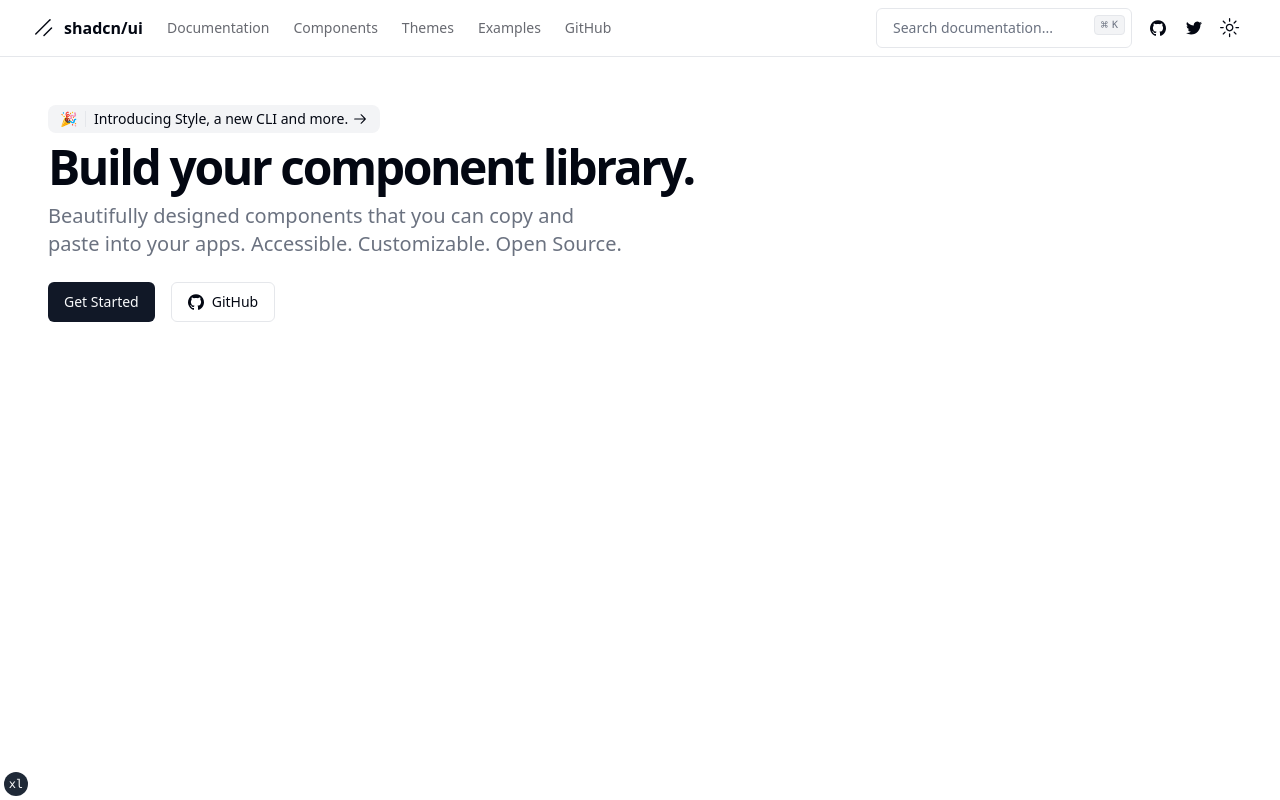
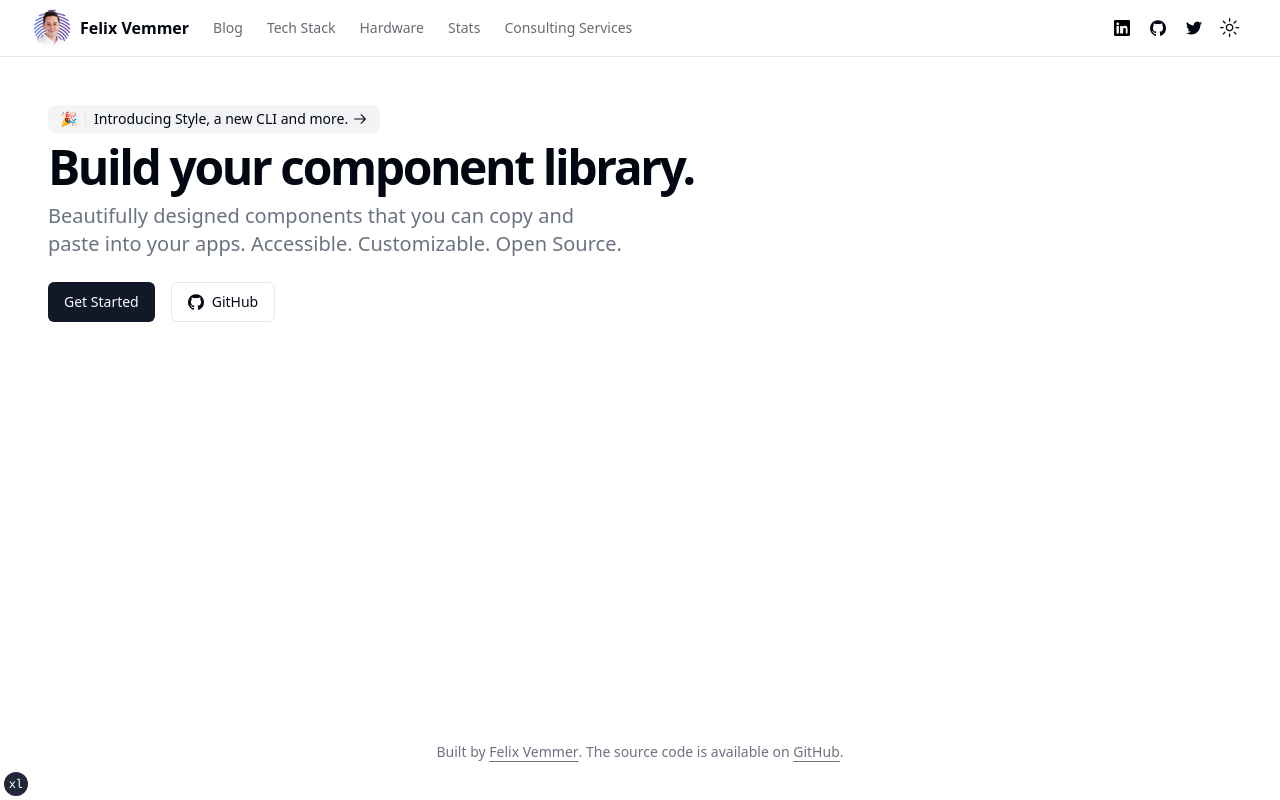
Before and after one commit to feliche93/felixvemmer, a Next.js app in the folder next/: page / in a window 1280 px wide. Built offline with nearby package versions, Linux system fonts and the light colour scheme.

Commit message:
feat: fixes navigation

```diff
--- a/next/src/app/layout.tsx
+++ b/next/src/app/layout.tsx
@@ -2,6 +2,7 @@ import '@/styles/globals.css'
 import { Metadata } from 'next'
 
 import { ThemeProvider } from '@/components/providers'
+import { SiteFooter } from '@/components/site-footer'
 import { SiteHeader } from '@/components/site-header'
 import { TailwindIndicator } from '@/components/tailwind-indicator'
 import { siteConfig } from '@/config/site'
@@ -76,7 +77,7 @@ export default function RootLayout({ children }: RootLayoutProps) {
             <div className="relative flex min-h-screen flex-col">
               <SiteHeader />
               <div className="flex-1">{children}</div>
-              {/* <SiteFooter /> */}
+              <SiteFooter />
             </div>
             <TailwindIndicator />
           </ThemeProvider>
--- a/next/src/components/command-menu.tsx
+++ b/next/src/components/command-menu.tsx
@@ -16,7 +16,7 @@ import {
   CommandList,
   CommandSeparator,
 } from '@/components/ui/command'
-import { docsConfig } from '@/config/docs'
+import { navigationConfig } from '@/config/navigation'
 import { cn } from '@/lib/utils'
 import { NavItem } from '../types/nav'
 
@@ -63,7 +63,7 @@ export function CommandMenu({ ...props }: DialogProps) {
         <CommandList>
           <CommandEmpty>No results found.</CommandEmpty>
           <CommandGroup heading="Links">
-            {docsConfig.mainNav
+            {navigationConfig.mainNav
               .filter((navitem) => !navitem.external)
               .map((navItem) => (
                 <CommandItem
@@ -78,7 +78,7 @@ export function CommandMenu({ ...props }: DialogProps) {
                 </CommandItem>
               ))}
           </CommandGroup>
-          {docsConfig.sidebarNav.map((group) => (
+          {navigationConfig.sidebarNav.map((group) => (
             <CommandGroup key={group.title} heading={group.title}>
               {group.items.map((navItem: NavItem) => (
                 <CommandItem
--- a/next/src/components/icons.tsx
+++ b/next/src/components/icons.tsx
@@ -26,6 +26,11 @@ export const Icons = {
         strokeLinejoin="round"
         strokeWidth="16"
       />
+    </svg>
+  ),
+  linkedin: (props: IconProps) => (
+    <svg xmlns="http://www.w3.org/2000/svg" viewBox="0 0 24 24" {...props}>
+      <path d="M22.225 0H1.77C.79 0 0 .774 0 1.729v20.542C0 23.227.792 24 1.77 24h20.452C23.2 24 24 23.227 24 22.271V1.729C24 .774 23.2 0 22.222 0zM7.356 20.271H3.772V9H7.356v11.271zM5.56 7.858c-1.144 0-2.071-.926-2.071-2.065 0-1.14.927-2.066 2.071-2.066 1.147 0 2.076.926 2.076 2.066 0 1.139-.929 2.065-2.076 2.065zm15.76 12.413h-3.584v-5.569c0-1.328-.026-3.037-1.852-3.037-1.852 0-2.136 1.445-2.136 2.939v5.667H9.165V9h3.44v1.539h.049c.479-.9 1.644-1.85 3.386-1.85 3.62 0 4.28 2.382 4.28 5.479v6.103z" />
     </svg>
   ),
   twitter: (props: IconProps) => (
--- a/next/src/components/main-nav.tsx
+++ b/next/src/components/main-nav.tsx
@@ -3,9 +3,10 @@
 import Link from 'next/link'
 import { usePathname } from 'next/navigation'
 
-import { Icons } from '@/components/icons'
+import { navigationConfig } from '@/config/navigation'
 import { siteConfig } from '@/config/site'
 import { cn } from '@/lib/utils'
+import Image from 'next/image'
 
 export function MainNav() {
   const pathname = usePathname()
@@ -13,54 +14,31 @@ export function MainNav() {
   return (
     <div className="mr-4 hidden md:flex">
       <Link href="/" className="mr-6 flex items-center space-x-2">
-        <Icons.logo className="h-6 w-6" />
+        <Image
+          src={'/logos/felix-vemmer.png'}
+          priority={true}
+          width={40}
+          height={40}
+          alt="Felix Vemmer"
+        />
         <span className="hidden font-bold sm:inline-block">{siteConfig.name}</span>
       </Link>
       <nav className="flex items-center space-x-6 text-sm font-medium">
+        {navigationConfig.mainNav.map((item) => {
+          if (item.external || !item.href) return null
+
+          return (
             <Link
-          href="/docs"
+              href={item.href}
               className={cn(
                 'transition-colors hover:text-foreground/80',
-            pathname === '/docs' ? 'text-foreground' : 'text-foreground/60',
+                pathname === item.href ? 'text-foreground' : 'text-foreground/60',
               )}
             >
-          Documentation
+              {item.title}
             </Link>
-        <Link
-          href="/docs/components"
-          className={cn(
-            'transition-colors hover:text-foreground/80',
-            pathname?.startsWith('/docs/components') ? 'text-foreground' : 'text-foreground/60',
-          )}
-        >
-          Components
-        </Link>
-        <Link
-          href="/themes"
-          className={cn(
-            'transition-colors hover:text-foreground/80',
-            pathname?.startsWith('/themes') ? 'text-foreground' : 'text-foreground/60',
-          )}
-        >
-          Themes
-        </Link>
-        <Link
-          href="/examples"
-          className={cn(
-            'transition-colors hover:text-foreground/80',
-            pathname?.startsWith('/examples') ? 'text-foreground' : 'text-foreground/60',
-          )}
-        >
-          Examples
-        </Link>
-        <Link
-          href={siteConfig.links.github}
-          className={cn(
-            'hidden text-foreground/60 transition-colors hover:text-foreground/80 lg:block',
-          )}
-        >
-          GitHub
-        </Link>
+          )
+        })}
       </nav>
     </div>
   )
--- a/next/src/components/mobile-nav.tsx
+++ b/next/src/components/mobile-nav.tsx
@@ -1,17 +1,17 @@
 'use client'
 
-import { ViewVerticalIcon } from '@radix-ui/react-icons'
 import Link, { LinkProps } from 'next/link'
 import { useRouter } from 'next/navigation'
 import * as React from 'react'
 
-import { Icons } from '@/components/icons'
 import { Button } from '@/components/ui/button'
 import { ScrollArea } from '@/components/ui/scroll-area'
 import { Sheet, SheetContent, SheetTrigger } from '@/components/ui/sheet'
-import { docsConfig } from '@/config/docs'
+import { navigationConfig } from '@/config/navigation'
 import { siteConfig } from '@/config/site'
 import { cn } from '@/lib/utils'
+import { MenuIcon } from 'lucide-react'
+import Image from 'next/image'
 
 export function MobileNav() {
   const [open, setOpen] = React.useState(false)
@@ -23,18 +23,24 @@ export function MobileNav() {
           variant="ghost"
           className="mr-2 px-0 text-base hover:bg-transparent focus-visible:bg-transparent focus-visible:ring-0 focus-visible:ring-offset-0 md:hidden"
         >
-          <ViewVerticalIcon className="h-5 w-5" />
+          <MenuIcon className="h-5 w-5" />
           <span className="sr-only">Toggle Menu</span>
         </Button>
       </SheetTrigger>
       <SheetContent side="left" className="pr-0">
         <MobileLink href="/" className="flex items-center" onOpenChange={setOpen}>
-          <Icons.logo className="mr-2 h-4 w-4" />
+          <Image
+            src={'/logos/felix-vemmer.png'}
+            width={40}
+            height={40}
+            alt="Felix Vemmer"
+            className="mr-2 h-8 w-8"
+          />
           <span className="font-bold">{siteConfig.name}</span>
         </MobileLink>
         <ScrollArea className="my-4 h-[calc(100vh-8rem)] pb-10 pl-6">
           <div className="flex flex-col space-y-3">
-            {docsConfig.mainNav?.map(
+            {navigationConfig.mainNav?.map(
               (item) =>
                 item.href && (
                   <MobileLink key={item.href} href={item.href} onOpenChange={setOpen}>
@@ -43,7 +49,7 @@ export function MobileNav() {
                 ),
             )}
           </div>
-          <div className="flex flex-col space-y-2">
+          {/* <div className="flex flex-col space-y-2">
             {docsConfig.sidebarNav.map((item, index) => (
               <div key={index} className="flex flex-col space-y-3 pt-6">
                 <h4 className="font-medium">{item.title}</h4>
@@ -66,7 +72,7 @@ export function MobileNav() {
                   ))}
               </div>
             ))}
-          </div>
+          </div> */}
         </ScrollArea>
       </SheetContent>
     </Sheet>
--- a/next/src/components/site-footer.tsx
+++ b/next/src/components/site-footer.tsx
@@ -3,7 +3,7 @@ import { siteConfig } from '@/config/site'
 export function SiteFooter() {
   return (
     <footer className="py-6 md:px-8 md:py-0">
-      <div className="container flex flex-col items-center justify-between gap-4 md:h-24 md:flex-row">
+      <div className="container flex flex-col items-center justify-center gap-4 md:h-24 md:flex-row">
         <p className="text-center text-sm leading-loose text-muted-foreground">
           Built by{' '}
           <a
@@ -12,7 +12,7 @@ export function SiteFooter() {
             rel="noreferrer"
             className="font-medium underline underline-offset-4"
           >
-            shadcn
+            Felix Vemmer
           </a>
           . The source code is available on{' '}
           <a
--- a/next/src/components/site-header.tsx
+++ b/next/src/components/site-header.tsx
@@ -1,6 +1,5 @@
 import Link from 'next/link'
 
-import { CommandMenu } from '@/components/command-menu'
 import { Icons } from '@/components/icons'
 import { ModeToggle } from '@/components/mode-toggle'
 import { buttonVariants } from '@/components/ui/button'
@@ -16,10 +15,24 @@ export function SiteHeader() {
         <MainNav />
         <MobileNav />
         <div className="flex flex-1 items-center justify-between space-x-2 md:justify-end">
-          <div className="w-full flex-1 md:w-auto md:flex-none">
+          {/* TODO: Bring Search Bar back */}
+          {/* <div className="w-full flex-1 md:w-auto md:flex-none">
             <CommandMenu />
-          </div>
+          </div> */}
           <nav className="flex items-center">
+            <Link href={siteConfig.links.linkedin} target="_blank" rel="noreferrer">
+              <div
+                className={cn(
+                  buttonVariants({
+                    variant: 'ghost',
+                  }),
+                  'w-9 px-0',
+                )}
+              >
+                <Icons.linkedin className="h-4 w-4" />
+                <span className="sr-only">GitHub</span>
+              </div>
+            </Link>
             <Link href={siteConfig.links.github} target="_blank" rel="noreferrer">
               <div
                 className={cn(
--- a/next/src/config/docs.ts
+++ b/next/src/config/navigation.ts
@@ -1,40 +1,46 @@
-import { MainNavItem, SidebarNavItem } from 'types/nav'
+import { MainNavItem, SidebarNavItem } from '@/types/nav'
+import { siteConfig } from './site'
 
-interface DocsConfig {
+interface NavigationConfig {
   mainNav: MainNavItem[]
   sidebarNav: SidebarNavItem[]
 }
 
-export const docsConfig: DocsConfig = {
+export const navigationConfig: NavigationConfig = {
   mainNav: [
     {
-      title: 'Documentation',
-      href: '/docs',
+      title: 'Blog',
+      href: '/blog',
     },
     {
-      title: 'Components',
-      href: '/docs/components/accordion',
+      title: 'Tech Stack',
+      href: '/tech-stack',
     },
     {
-      title: 'Themes',
-      href: '/themes',
+      title: 'Hardware',
+      href: '/hardware',
     },
     {
-      title: 'Examples',
-      href: '/examples',
+      title: 'Stats',
+      href: '/stats',
     },
     {
-      title: 'Figma',
-      href: '/docs/figma',
+      title: 'Consulting Services',
+      href: '/consulting-services',
     },
     {
       title: 'GitHub',
-      href: 'https://github.com/shadcn/ui',
+      href: siteConfig.links.github,
       external: true,
     },
     {
       title: 'Twitter',
-      href: 'https://twitter.com/shadcn',
+      href: siteConfig.links.twitter,
+      external: true,
+    },
+    {
+      title: 'LinkedIn',
+      href: siteConfig.links.linkedin,
       external: true,
     },
   ],
--- a/next/src/config/site.ts
+++ b/next/src/config/site.ts
@@ -1,11 +1,14 @@
 export const siteConfig = {
-  name: 'shadcn/ui',
-  url: 'https://ui.shadcn.com',
-  ogImage: 'https://ui.shadcn.com/og.jpg',
-  description: 'Beautifully designed components built with Radix UI and Tailwind CSS.',
+  name: 'Felix Vemmer',
+  url: 'https://www.felixvemmer.com',
+  ogImage:
+    'https://www.felixvemmer.com/content/images/2023/08/Hey--I-am-Felix----Welcome-to-my-blog-where--you-ll-find-straight-to-the-point-insights-and-practical-advice-on-Python--TypeScript--and-all-things-full-stack.-1.png',
+  description:
+    "Felix Vemmer's blog: your gateway to Python, TypeScript, full-stack mastery. Subscribe for exclusive content and become part of our learning community!",
   links: {
-    twitter: 'https://twitter.com/shadcn',
-    github: 'https://github.com/shadcn-ui/ui',
+    twitter: 'https://twitter.com/felixvemmer',
+    github: 'https://github.com/feliche93',
+    linkedin: 'https://www.linkedin.com/in/felix-vemmer/',
   },
 }
 
```
Also changed, not shown: next/public/logos/felix-vemmer.png (added). Lines whose indentation alone changed are shown as unchanged.
